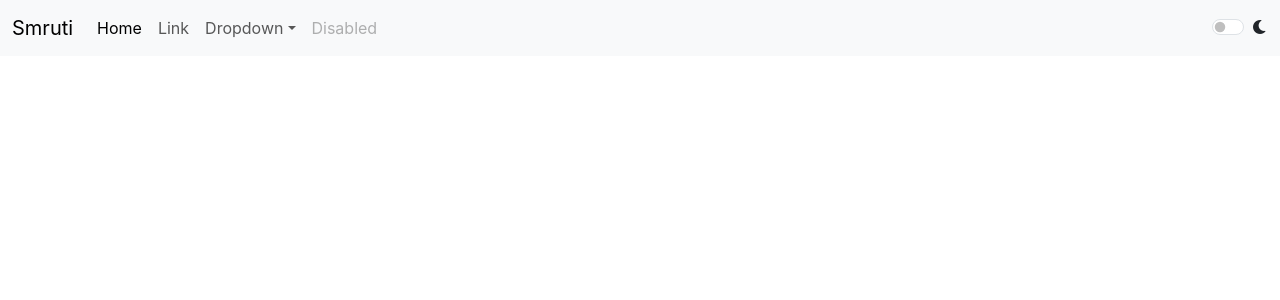
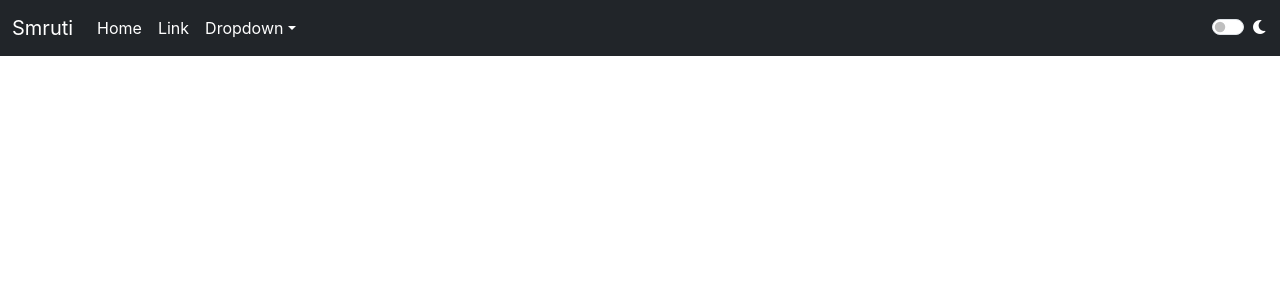
Before and after one commit to smrutiranjanbhuyan/pratice_js, a React (Create React App) app in the folder REACT/my-app/: page / in a window 1280 px wide. Shown: the top 300 px of the page. Built offline with nearby package versions, Linux system fonts and the light colour scheme.

Commit message:
Dark mode updated

```diff
--- a/REACT/my-app/src/App.js
+++ b/REACT/my-app/src/App.js
@@ -1,11 +1,16 @@
 
+import { useState } from 'react';
 import './App.css';
 import Navbar from './Sources/Navbar';
 
 function App() {
+  let[mode,setMode]=useState(document.getElementById('flexSwitchCheckDefault'));
+
   return (
    <>
-   <Navbar  headName="Smruti" mode="dark"/>
+
+  <Navbar  headName="Smruti"  bg="dark" bgText="white"/>
+
    </>
   );
 }
--- a/REACT/my-app/src/Sources/Navbar.js
+++ b/REACT/my-app/src/Sources/Navbar.js
@@ -2,31 +2,37 @@ import React, { useState } from 'react'
 
 export default function Navbar(props) {
 
-    let[mode,setMode]=useState("")
+    let[mode,setMode]=useState(props.bg)
+    let[text,setText]=useState(props.bgText)
     let ChangeMode = () => {
-        if (mode === "") {
-            setMode("dark"); // Corrected: Invoke setMode with the new value
+        if (mode === "light") {
+            setMode("dark");
+            setText('white')
+
         } else {
-            setMode("");
+            setMode("light");
+            setText('dark')
         }
     }
   return (
-    <><nav className="navbar navbar-expand-lg bg-body-tertiary">
+    <>
+    <div className="conainer">
+    <nav className={`navbar navbar-expand-lg bg-${mode} `}>
     <div className="container-fluid">
-      <a className="navbar-brand" href="#">{props.headName}</a>
+      <a className={`navbar-brand text-${text}`} href="#">{props.headName}</a>
       <button className="navbar-toggler" type="button" data-bs-toggle="collapse" data-bs-target="#navbarSupportedContent" aria-controls="navbarSupportedContent" aria-expanded="false" aria-label="Toggle navigation">
         <span className="navbar-toggler-icon"></span>
       </button>
       <div className="collapse navbar-collapse" id="navbarSupportedContent">
         <ul className="navbar-nav me-auto mb-2 mb-lg-0">
           <li className="nav-item">
-            <a className="nav-link active" aria-current="page" href="#">Home</a>
+            <a className={`nav-link active text-${text}`}aria-current="page" href="#">Home</a>
           </li>
           <li className="nav-item">
-            <a className="nav-link" href="#">Link</a>
+            <a className={`nav-link text-${text}`} href="#">Link</a>
           </li>
           <li className="nav-item dropdown">
-            <a className="nav-link dropdown-toggle" href="#" role="button" data-bs-toggle="dropdown" aria-expanded="false">
+            <a className={`nav-link dropdown-toggle text-${text}`} href="#" role="button" data-bs-toggle="dropdown" aria-expanded="false">
               Dropdown
             </a>
             <ul className="dropdown-menu">
@@ -36,18 +42,16 @@ export default function Navbar(props) {
               <li><a className="dropdown-item" href="#">Something else here</a></li>
             </ul>
           </li>
-          <li className="nav-item">
-            <a className="nav-link disabled" aria-disabled="true">Disabled</a>
-          </li>
         </ul>
 
         <div className="form-check form-switch">
-  <input className="form-check-input"onClick={ChangeMode} type="checkbox" role="switch" id="flexSwitchCheckDefault"/>
-  <i className={`fa-solid fa-${mode==="dark"?"sun":"moon"}`}></i>
+  <input className="form-check-input"onClick={ChangeMode} type="checkbox" role="switch" id="flexSwitchCheckDefault" value={mode}/>
+  <i className={`fa-solid fa-${mode==="dark"?"moon":"sun"}  text-${text}`}></i>
 </div>
       </div>
     </div>
   </nav>
+    </div>
     </>
   )
 }
```
